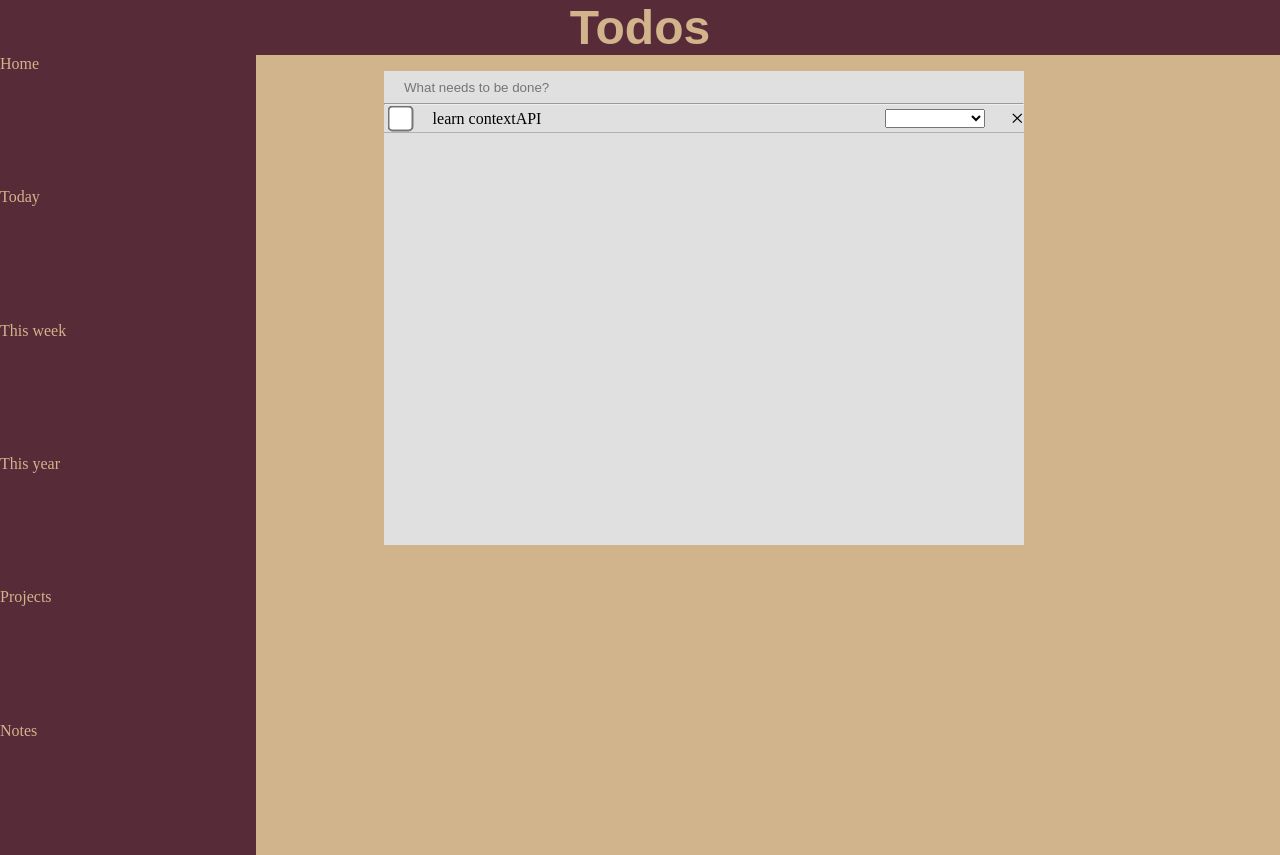
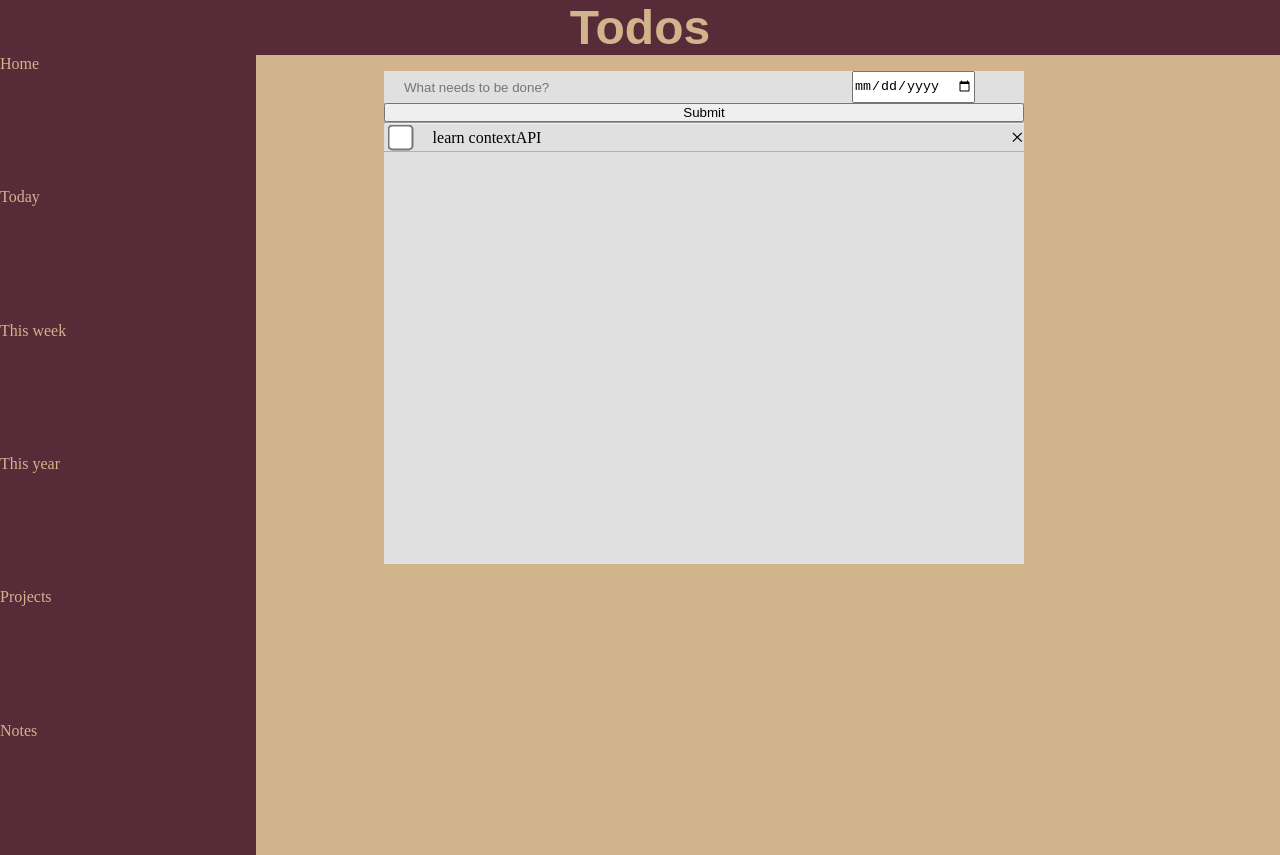
Before and after one commit to silanurs/todo-list, a React (Vite) app: page / in a window 1280 px wide. Built offline with nearby package versions, Linux system fonts and the light colour scheme.

Commit message:
format date

```diff
--- a/package.json
+++ b/package.json
@@ -10,6 +10,7 @@
     "preview": "vite preview"
   },
   "dependencies": {
+    "dateformat": "^5.0.3",
     "react": "^18.2.0",
     "react-dom": "^18.2.0",
     "react-router-dom": "^6.22.0"
--- a/src/App.css
+++ b/src/App.css
@@ -34,7 +34,7 @@ form {
     place-self:center;
     display:flex;
     justify-content:flex-start;
-    align-items: center;
+
     font-size:2rem;
 }
   input[type=checkbox]{
@@ -52,11 +52,10 @@ form {
     width: 35vw;
     outline:none;
   }
-  #colors{
-    margin-left:auto;
-  }
+
   .delete{
     font-size:1.5rem;
+    margin-left:auto;
   }
   .delete:hover{
     font-weight: 900;
--- a/src/components/todoList.jsx
+++ b/src/components/todoList.jsx
@@ -1,20 +1,12 @@
-const List = () => {
-const todos=[{id:1, description:"learn contextAPI"}]
+const List = ({todos}) => {
+
   return (
       <article>
           {todos.map((todo) => {
               return <div key={todo.id} id="list">
               <input type="checkbox" className="checkbox"/>
               <div>{todo.description}</div>
-              <select id="colors" style={{width:"100px"}}>
-                  <option value=""></option>
-                  <option value="green" style={{color:"green"}}>Green</option>
-                  <option value="blue" style={{color:"blue"}}>Blue</option>
-                  <option value="orange" style={{color:"orange"}}>Orange</option>
-                  <option value="yellow" style={{color:"yellow"}}>Yellow</option>
-                  <option value="purple" style={{color:"purple"}}>Purple</option>
-                  <option value="red" style={{color:"red"}}>Red</option>
-              </select>
+              <div>{todo.date}</div>
               <div className="delete">&#215;</div>
 
               </div>
--- a/src/components/todos.jsx
+++ b/src/components/todos.jsx
@@ -1,18 +1,36 @@
 import List from "./todoList"
 import Menu from "./menu"
+import { useState } from "react"
+import dateFormat, {masks} from "dateformat";
 
 const Todos = () =>{
+    const [todos, setTodos] = useState([{id:1, description:"learn contextAPI"}]);
+    const [info, setInfo] = useState({});
+    const handleChange = (e)=>{
+        const name = e.target.name;
+        const value = e.target.value;
+        setInfo(inputs => ({...inputs, [name]:value}));
+        setInfo(inputs=>({...inputs, date:dateFormat(date,"paddedShortDate")}))
+
+    }
+    const handleSubmit=(e)=>{
+        e.preventDefault()
+        setTodos([...todos, info])
+        setInfo(inputs=>({...inputs, description:"", date:""}))
+    }
 
     return (
         <main>
             <Menu/>
             <div id="todo-container">
-            <form >
-                <input type="text" id="description" placeholder="What needs to be done?" required ></input>
+            <form>
+                <input type="text" id="description" placeholder="What needs to be done?" required name="description" value={info.description} onChange={handleChange}></input>
                 <label htmlFor="description"></label>
+                <input type="date" id="date"required name="date" value={info.date} onChange={handleChange} data-date="" data-date-format="DD MMMM YYYY"></input>
             </form>
+            <button type="submit" onClick={handleSubmit}>Submit</button>
             <hr></hr>
-            <List/>
+            <List todos={todos}/>
             </div>
 
         </main>
```
Also changed, not shown: 1 other file (tests, documents, lock files or other folders).
